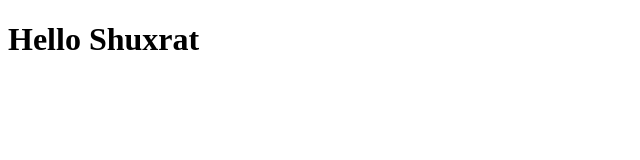
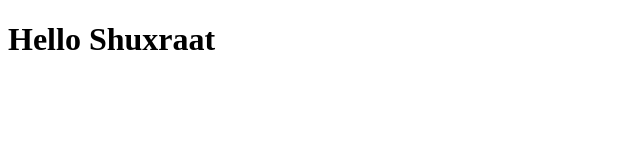
Before and after one commit to shoimovshuhxrat/webdunyosi, a plain HTML site: page index.html in a window 1280 px wide. Shown: the full height of the page, 0-640 px from the left. Drawn offline with Linux system fonts and the light colour scheme.

Commit message:
Fix typo in index.html

```diff
--- a/index.html
+++ b/index.html
@@ -6,6 +6,6 @@
   <title>Document</title>
 </head>
 <body>
-  <h1>Hello Shuxrat</h1>
+  <h1>Hello Shuxraat</h1>
 </body>
 </html>
```
